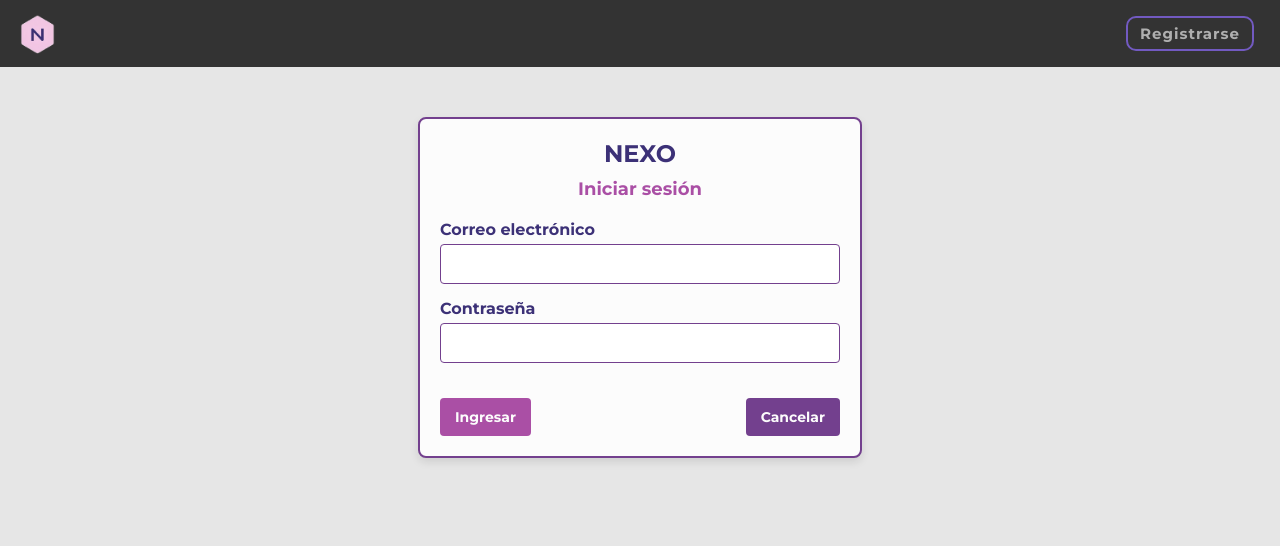
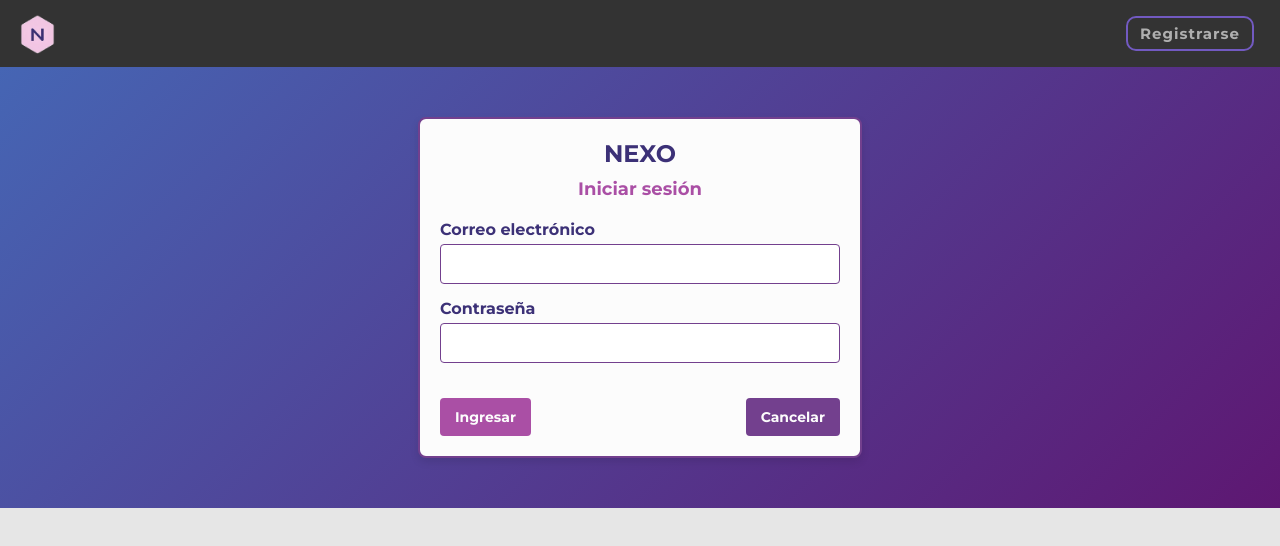
Before and after one commit to BilleteraVirtual/BilleteraVirtual-Front, an Angular app: page /login in a window 1280 px wide. Shown: the top 546 px of the page. Built offline with nearby package versions, Linux system fonts and the light colour scheme; no server answers.

Commit message:
Inicio de gradient de fondo

```diff
--- a/src/app/login/login.component.css
+++ b/src/app/login/login.component.css
@@ -1,3 +1,71 @@
+/* Fondo animado con gradiente */
+body {
+  margin: 0;
+  font-family: -apple-system, BlinkMacSystemFont, sans-serif;
+  overflow: auto;
+  background: linear-gradient(315deg, rgba(101, 0, 94, 1) 3%, rgba(60, 132, 206, 1) 38%, rgba(48, 238, 226, 1) 68%, rgba(255, 25, 25, 1) 98%);
+  animation: gradient 15s ease infinite;
+  background-size: 400% 400%;
+  background-attachment: fixed;
+}
+
+@keyframes gradient {
+  0% {
+      background-position: 0% 0%;
+  }
+  50% {
+      background-position: 100% 100%;
+  }
+  100% {
+      background-position: 0% 0%;
+  }
+}
+
+/* Ondas en el fondo */
+.wave {
+  background: rgb(255 255 255 / 25%);
+  border-radius: 1000% 1000% 0 0;
+  position: fixed;
+  width: 200%;
+  height: 12em;
+  animation: wave 10s -3s linear infinite;
+  transform: translate3d(0, 0, 0);
+  opacity: 0.8;
+  bottom: 0;
+  left: 0;
+  z-index: -1;
+}
+
+.wave:nth-of-type(2) {
+  bottom: -1.25em;
+  animation: wave 18s linear reverse infinite;
+  opacity: 0.8;
+}
+
+.wave:nth-of-type(3) {
+  bottom: -2.5em;
+  animation: wave 20s -1s reverse infinite;
+  opacity: 0.9;
+}
+
+@keyframes wave {
+  2% {
+      transform: translateX(1);
+  }
+  25% {
+      transform: translateX(-25%);
+  }
+  50% {
+      transform: translateX(-50%);
+  }
+  75% {
+      transform: translateX(-25%);
+  }
+  100% {
+      transform: translateX(1);
+  }
+}
+
 /* Contenedor principal del login */
 .login-container {
   background-color: #fcfcfc;
@@ -9,6 +77,8 @@
   margin: 50px auto;
   box-shadow: 0 4px 8px rgba(0, 0, 0, 0.1);
   text-align: center;
+  position: relative;
+  z-index: 1; /* Asegura que el formulario esté por encima de las ondas */
 }
 
 /* Cabecera del formulario */
--- a/src/app/login/login.component.html
+++ b/src/app/login/login.component.html
@@ -1,3 +1,16 @@
+<!DOCTYPE html>
+<html lang="es">
+<head>
+  <meta charset="UTF-8">
+  <meta name="viewport" content="width=device-width, initial-scale=1.0">
+</head>
+<body>
+  <!-- Fondo con Ondas -->
+  <div class="wave"></div>
+  <div class="wave"></div>
+  <div class="wave"></div>
+
+  <!-- Contenedor principal -->
   <div class="login-container">
     <div class="login-header">
       <h1>NEXO</h1>
@@ -19,7 +32,7 @@
     </form>
   </div>
 
-<!-- Modal for Login Error -->
+  <!-- Modal para errores -->
   <div *ngIf="showErrorModal" class="modal">
     <div class="modal-content">
       <h3>Error de inicio de sesión</h3>
@@ -27,3 +40,5 @@
       <button class="btn primary-btn" (click)="closeModal()">Cerrar</button>
     </div>
   </div>
+</body>
+</html>
```
Lines whose indentation alone changed are shown as unchanged.
